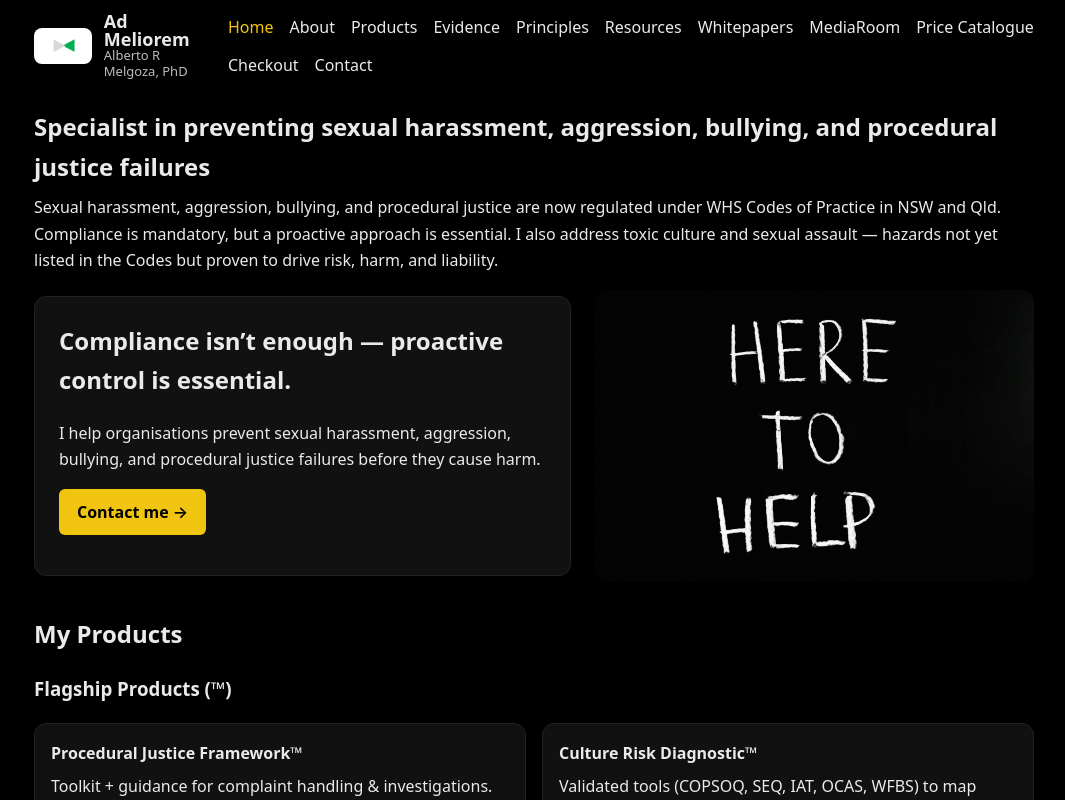
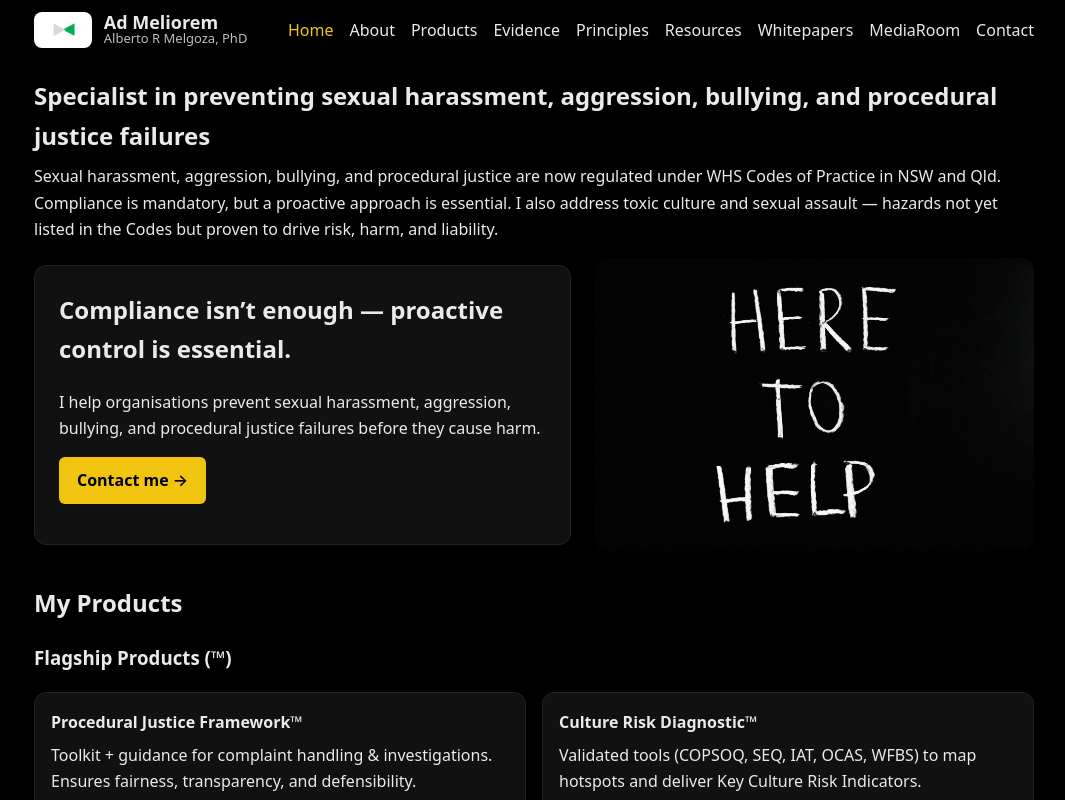
Before and after one commit to AlbertoRMelgoza/AdMeliorem, a Next.js app: page / in a window 1280 px wide. Shown: the top 800 px of the page, without its empty margins (106-1171 px from the left). Built offline with nearby package versions, Linux system fonts and the light colour scheme.

Commit message:
Update layout.tsx

```diff
--- a/app/layout.tsx
+++ b/app/layout.tsx
@@ -112,8 +112,6 @@ export default function RootLayout({ children }: { children: React.ReactNode })
   <a href="/resources" style={{ color: brand.text, textDecoration: "none" }}>Resources</a>
   <a href="/whitepapers" style={{ color: brand.text, textDecoration: "none" }}>Whitepapers</a>
   <a href="/MediaRoom" style={{ color: brand.text, textDecoration: "none" }}>MediaRoom</a>
-  <a href="/pricing" style={{ color: brand.text, textDecoration: "none" }}>Price Catalogue</a>
-  <a href="/checkout" style={{ color: brand.text, textDecoration: "none" }}>Checkout</a>
   <a href="/contact" style={{ color: brand.text, textDecoration: "none" }}>Contact</a>
 </nav>
 
```
